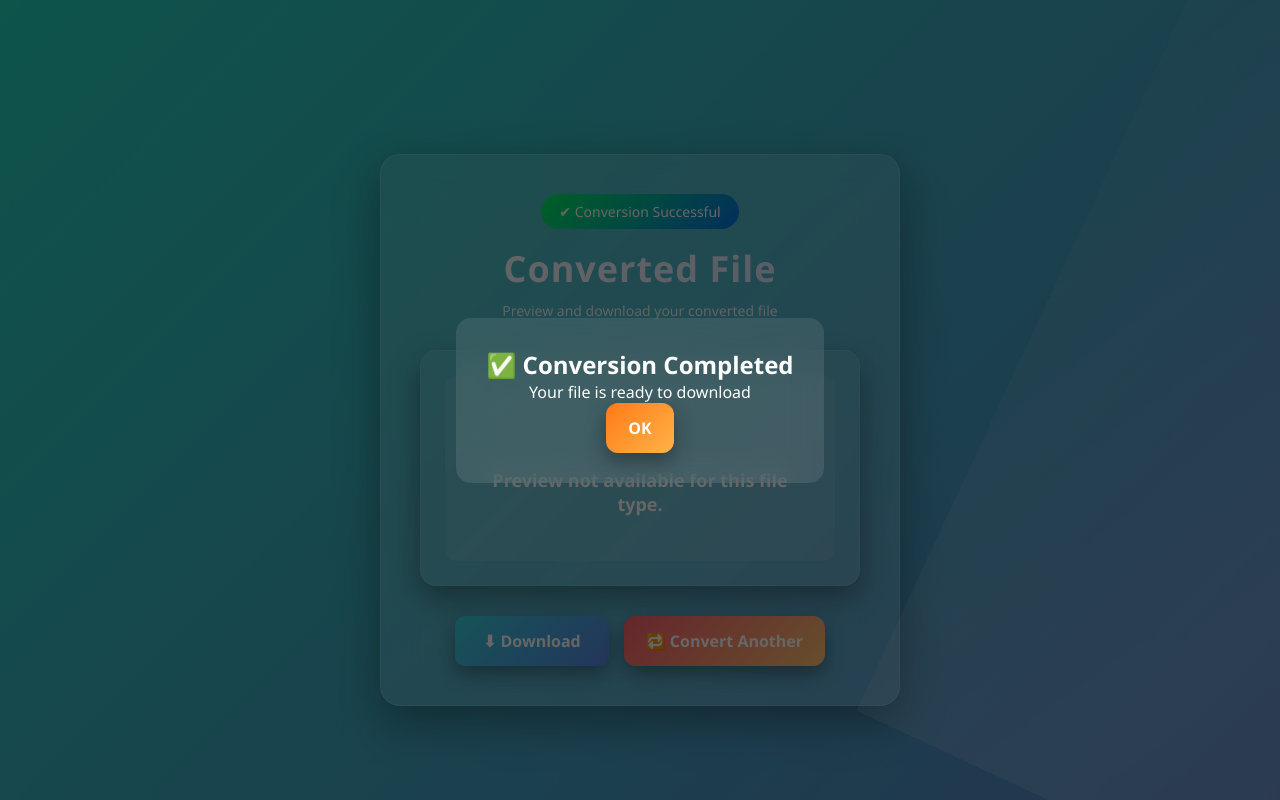
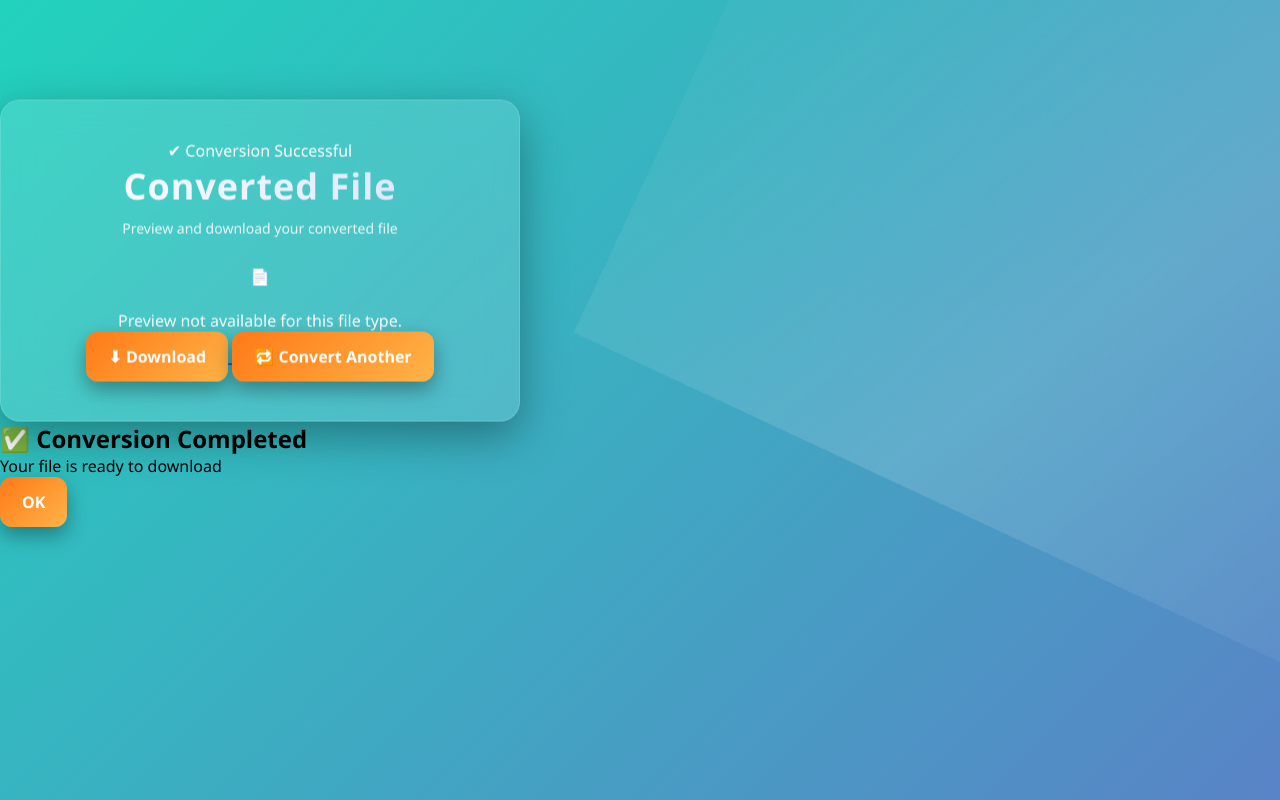
Before and after one commit to arrriff06/FileConverter, a Flask app: template templates/result.html in a window 1280 px wide; the page is wider, and only the part inside the window is pictured. Run offline with Flask 3, Linux system fonts and the light colour scheme; the template is opened without the code that fills it, so the values that code supplies are empty.

Commit message:
Final CSS fix

```diff
--- a/static/css/style.css
+++ b/static/css/style.css
@@ -7,21 +7,18 @@ font-family:"Segoe UI",Roboto,Arial,sans-serif;
 transition:all .3s ease;
 }
 
-/* ---------- Background ---------- */
+/* ---------- Background + Layout ---------- */
 body{
 min-height:100vh;
-
-display:flex;
-align-items:center;
-justify-content:center;
 
 background:linear-gradient(135deg,#44e618,#0bf3b9,#7a54cc);
 background-size:400% 400%;
 animation:gradientMove 15s ease infinite;
 
-/* FIXED */
 overflow-y:auto;
-padding:20px;
+
+/* IMPORTANT FIX */
+padding-top:100px; /* space for navbar */
 }
 
 @keyframes gradientMove{
@@ -109,8 +111,6 @@ font-weight:600;
 color:white;
 background:linear-gradient(135deg,#ff7a18,#ffb347);
 box-shadow:0 8px 20px rgba(0,0,0,.35);
-position:relative;
-overflow:hidden;
 }
 
 button:hover{
@@ -154,104 +154,6 @@ margin-top:10px;
 border-radius:10px;
 }
 
-/* ---------- Preview Container ---------- */
-.preview-container{
-width:100%;
-margin:30px 0;
-
-display:flex;
-justify-content:center;
-align-items:center;
-
-background:rgba(255,255,255,0.06);
-padding:25px;
-
-border-radius:16px;
-
-box-shadow:
-0 12px 30px rgba(0,0,0,0.35),
-inset 0 0 0 1px rgba(255,255,255,0.08);
-}
-
-/* Image preview */
-.preview-container img{
-max-width:100%;
-max-height:360px;
-border-radius:12px;
-box-shadow:0 15px 40px rgba(0,0,0,0.45);
-}
-
-.preview-container img:hover{
-transform:scale(1.05);
-}
-
-/* PDF preview */
-.preview-container iframe{
-width:100%;
-height:500px;
-border:none;
-border-radius:12px;
-background:white;
-}
-
-/* fallback preview */
-.file-preview{
-width:100%;
-padding:45px;
-background:rgba(255,255,255,0.08);
-border-radius:12px;
-text-align:center;
-font-size:18px;
-font-weight:600;
-}
-
-/* ---------- Edit Tools ---------- */
-.edit-tools{
-display:flex;
-gap:12px;
-justify-content:center;
-flex-wrap:wrap;
-margin:25px 0;
-}
-
-.edit-tools button{
-background:linear-gradient(135deg,#667eea,#764ba2);
-}
-
-/* ---------- Result Page ---------- */
-.result-container{
-margin:40px 0;
-animation:fadeIn 0.6s ease;
-}
-
-.success-badge{
-display:inline-block;
-background:linear-gradient(135deg,#00f260,#0575e6);
-padding:8px 18px;
-border-radius:50px;
-font-size:14px;
-margin-bottom:15px;
-}
-
-.result-actions{
-margin-top:25px;
-display:flex;
-gap:15px;
-justify-content:center;
-flex-wrap:wrap;
-}
-
-.back-btn{
-background:linear-gradient(135deg,#ff5f6d,#ffc371);
-}
-
-/* ---------- Download ---------- */
-.download-btn{
-background:linear-gradient(135deg,#36d1dc,#5b86e5);
-padding:14px 28px;
-border-radius:10px;
-}
-
 /* ---------- Loader ---------- */
 .loader-box{
 position:fixed;
@@ -285,57 +187,7 @@ animation:spin 1s linear infinite;
 100%{transform:rotate(360deg);}
 }
 
-/* ---------- Popup ---------- */
-.popup{
-display:none;
-position:fixed;
-top:0;
-left:0;
-width:100%;
-height:100%;
-background:rgba(0,0,0,0.6);
-
-justify-content:center;
-align-items:center;
-
-z-index:9999;
-}
-
-.popup-box{
-background:rgba(255,255,255,0.1);
-backdrop-filter:blur(15px);
-padding:30px;
-border-radius:15px;
-text-align:center;
-color:white;
-}
-
-/* ---------- Animation ---------- */
-@keyframes fadeIn{
-from{
-opacity:0;
-transform:translateY(10px);
-}
-to{
-opacity:1;
-transform:translateY(0);
-}
-}
-
-/* ---------- Responsive ---------- */
-@media(max-width:500px){
-
-.container{
-padding:25px;
-}
-
-.preview-container iframe{
-height:300px;
-}
-
-}
 /* ---------- NAVBAR ---------- */
-
 .navbar {
 position:fixed;
 top:0;
@@ -404,18 +250,7 @@ height:300px;
 width:100%;
 }
 
-/* Push content down (IMPORTANT) */
-body {
-    padding-top:80px;
-}
-.main-content{
-    margin-top:100px;
-}
-.main-content{
-    margin-top:100px;
-}
-/* ================= HOW SECTION ================= */
-
+/* ---------- HOW SECTION ---------- */
 .how-section{
 margin-top:80px;
 padding:60px 20px;
```
Also changed, not shown: other parts of static/css/style.css (+23 -37 lines). Lines whose indentation alone changed are shown as unchanged.
